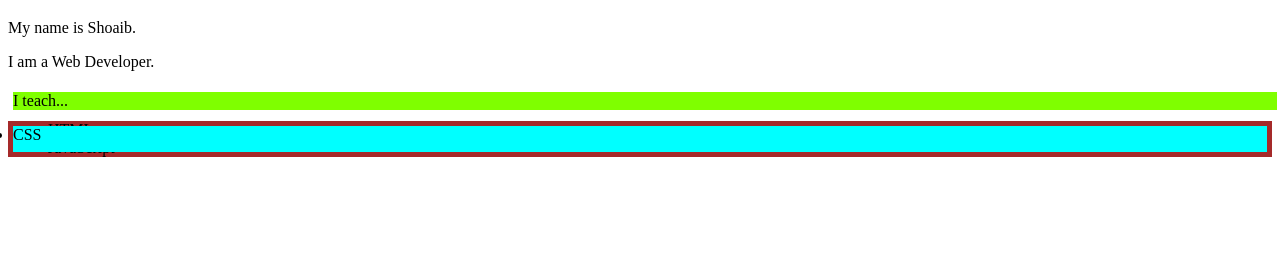
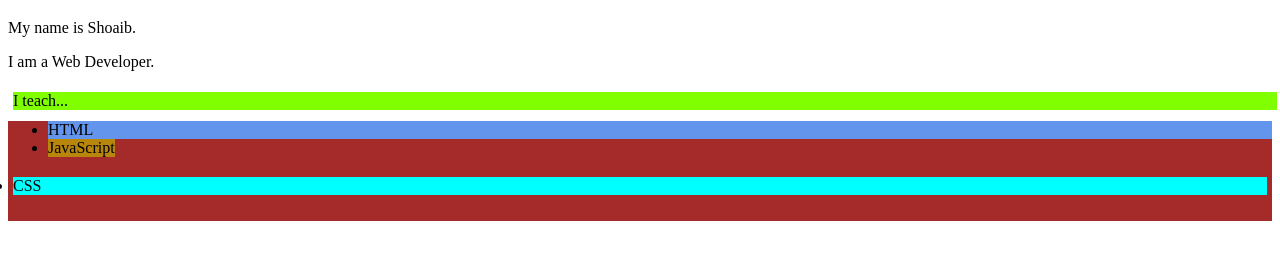
Before and after one commit to sardarshoaib791/DSA_wit_javascript, a plain HTML site: page Css pracctis/2_position/index.html in a window 1280 px wide. Shown: the part 61-320 px from the top of the page. Drawn offline with Linux system fonts and the light colour scheme.

Commit message:
position completed

```diff
--- a/Css pracctis/2_position/index.html
+++ b/Css pracctis/2_position/index.html
@@ -18,9 +18,9 @@
     <p>I am a Web Developer.</p>
     <div class="div2">I teach...</div>
     <ul>
-        <li>HTML</li>
+        <li class="html-element">HTML</li>
         <li class="css-element">CSS</li>
-        <li>JavaScript</li>
+        <li class="js-Element">JavaScript</li>
     </ul>
 </body>
 
--- a/Css pracctis/2_position/styles.css
+++ b/Css pracctis/2_position/styles.css
@@ -31,14 +31,26 @@
 ul{
     position: relative;
     background-color: brown;
+    height: 100px;
+    /* overflow: scroll; */
 }
 .css-element{
     background-color: aqua;
     position: absolute;
-    /* top: 5px;
+    top: 56px;
     right: 5px;
     left: 5px;
-    bottom: 5px; */
-    inset: 5px;
+    /* inset: 5px; */
 
 }
+.js-Element{
+    position: fixed;
+    background-color: darkgoldenrod;
+}
+
+.html-element {
+ background-color: cornflowerblue;
+ position: sticky;
+ top: 25px;
+
+}
```
